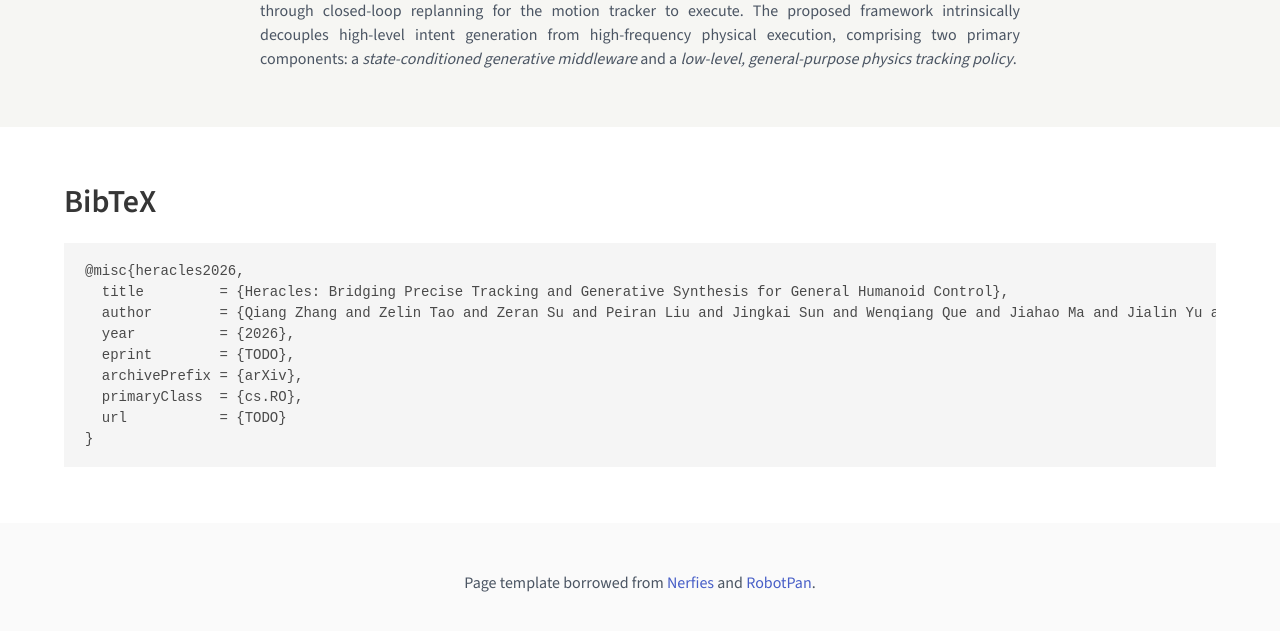
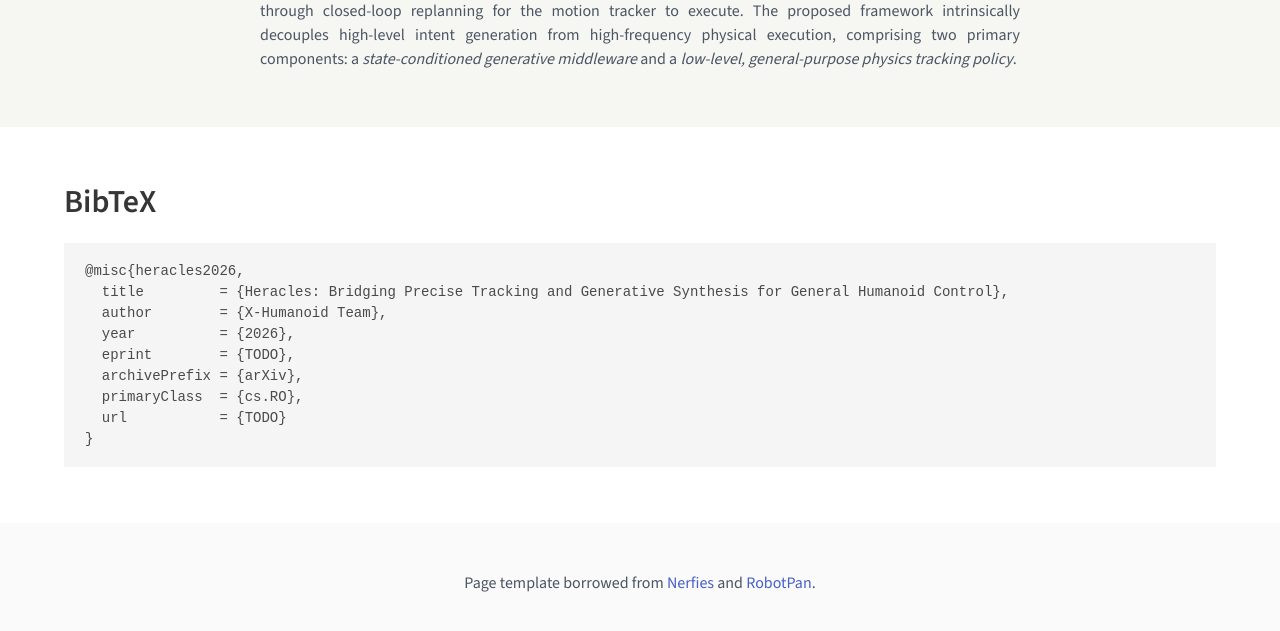
Before and after one commit to Heracles-Humanoid-Control/Heracles-Humanoid-Control.github.io, a plain HTML site: page index.html in a window 1280 px wide. Shown: the part 3175-3806 px from the top of the page. Drawn offline with nearby package versions, Linux system fonts and the light colour scheme; some icons are missing.

Commit message:
Update BibTeX author to X-Humanoid Team
Made-with: Cursor

```diff
--- a/index.html
+++ b/index.html
@@ -238,7 +238,7 @@
       <h2 class="title is-3">BibTeX</h2>
       <pre><code>@misc{heracles2026,
   title         = {Heracles: Bridging Precise Tracking and Generative Synthesis for General Humanoid Control},
-  author        = {Qiang Zhang and Zelin Tao and Zeran Su and Peiran Liu and Jingkai Sun and Wenqiang Que and Jiahao Ma and Jialin Yu and Gang Han and Wen Zhao and Zhiyuan Xu and Yijie Guo and Jian Tang},
+  author        = {X-Humanoid Team},
   year          = {2026},
   eprint        = {TODO},
   archivePrefix = {arXiv},
```
